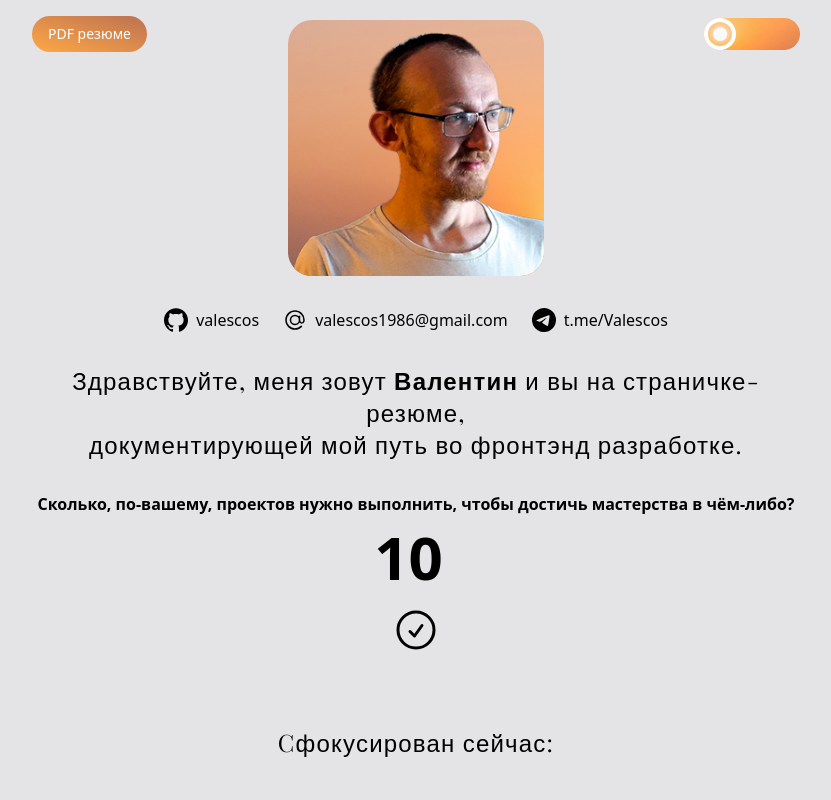
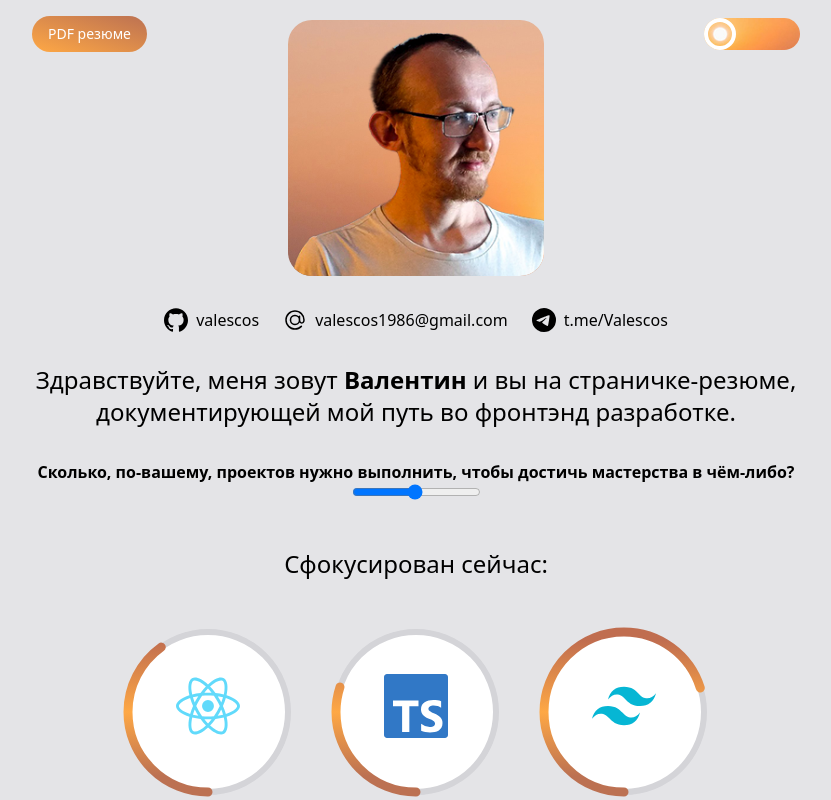
Before and after one commit to valescos/valescos-cv-2, a React (Vite) app: page / in a window 1280 px wide. Shown: the top 800 px of the page, without its empty margins (224-1055 px from the left). Built offline with nearby package versions, Linux system fonts and the light colour scheme; a web font is replaced by a local one.

Commit message:
Clean unnecessary stuff

```diff
--- a/package.json
+++ b/package.json
@@ -11,13 +11,10 @@
   },
   "dependencies": {
     "@headlessui/react": "^2.1.1",
-    "@hookform/resolvers": "^3.9.0",
     "clsx": "^2.1.1",
     "react": "^18.3.1",
     "react-dom": "^18.3.1",
-    "react-hook-form": "^7.52.1",
     "tailwind-merge": "^2.3.0",
-    "zod": "^3.23.8",
     "zustand": "^4.5.4"
   },
   "devDependencies": {
--- a/src/hooks/useTailwindConst.ts
+++ b/src/hooks/useTailwindConst.ts
@@ -12,12 +12,7 @@ export function useTailwindConst() {
     "dark:border-slate-300",
   ].join(" ");
 
-  const STYLED_HEADER = [
-    "text-center",
-    "font-main",
-    "text-2xl",
-    "tracking-wider",
-  ].join(" ");
+  const STYLED_HEADER = ["text-center", "text-2xl"].join(" ");
 
   return { RESPONSIVE_WRAPPER, THEME_BORDER, STYLED_HEADER };
 }
--- a/src/sections/QuestionForm.tsx
+++ b/src/sections/QuestionForm.tsx
@@ -1,37 +1,15 @@
 import { useTailwindConst } from "../hooks/useTailwindConst";
 import { useLimitScore } from "../stores/limitStore";
 import { cn } from "../utilities/cn";
-import { useForm } from "react-hook-form";
-import { zodResolver } from "@hookform/resolvers/zod";
-import { limitSchema } from "../types";
-import type { TlimitSchema } from "../types";
 
 export default function QuestionForm() {
   const setValue = useLimitScore((state) => state.setValue);
 
-  const {
-    register,
-    handleSubmit,
-    getValues,
-    formState: { errors },
-  } = useForm<TlimitSchema>({
-    resolver: zodResolver(limitSchema),
-    defaultValues: {
-      limit: 10,
-    },
-  });
-
   const { RESPONSIVE_WRAPPER } = useTailwindConst();
-  const onSubmit = () => {
-    setValue(getValues("limit"));
-  };
 
   return (
     <section className={cn("flex flex-col items-center", RESPONSIVE_WRAPPER)}>
-      <form
-        onSubmit={handleSubmit(onSubmit)}
-        className="flex flex-col items-center"
-      >
+      <form className="flex flex-col items-center">
         <label
           htmlFor="limit"
           className="cursor-pointer text-center font-bold dark:text-white"
@@ -39,38 +17,8 @@ export default function QuestionForm() {
           Сколько, по-вашему, проектов нужно выполнить, чтобы достичь мастерства
           в чём-либо?
         </label>
-        <input
-          {...register("limit")}
-          id="limit"
-          type="number"
-          className="w-32 bg-transparent text-center text-6xl font-bold dark:text-white"
-        />
-        <button className="pt-2 transition-all hover:scale-[115%]">
-          {chekmark}
-        </button>
-        {errors.limit ? (
-          <p>{errors.limit.message}</p>
-        ) : (
-          <p className="opacity-0">0</p>
-        )}
+        <input id="limit" type="range" max={100} min={1} />
       </form>
     </section>
   );
 }
-
-const chekmark = (
-  <svg
-    xmlns="http://www.w3.org/2000/svg"
-    fill="none"
-    viewBox="0 0 24 24"
-    strokeWidth={1.5}
-    stroke="currentColor"
-    className="size-12"
-  >
-    <path
-      strokeLinecap="round"
-      strokeLinejoin="round"
-      d="M9 12.75 11.25 15 15 9.75M21 12a9 9 0 1 1-18 0 9 9 0 0 1 18 0Z"
-    />
-  </svg>
-);
--- a/src/types/index.ts
+++ b/src/types/index.ts
@@ -1,14 +1,3 @@
-import { z } from "zod";
-
-export const limitSchema = z.object({
-  limit: z.coerce
-    .number()
-    .min(1, "Ну не меньше одного! :)")
-    .max(100, "Давайте не жестить... :)"),
-});
-
-export type TlimitSchema = z.infer<typeof limitSchema>;
-
 export type Technology =
   | "HTML"
   | "CSS"
```
